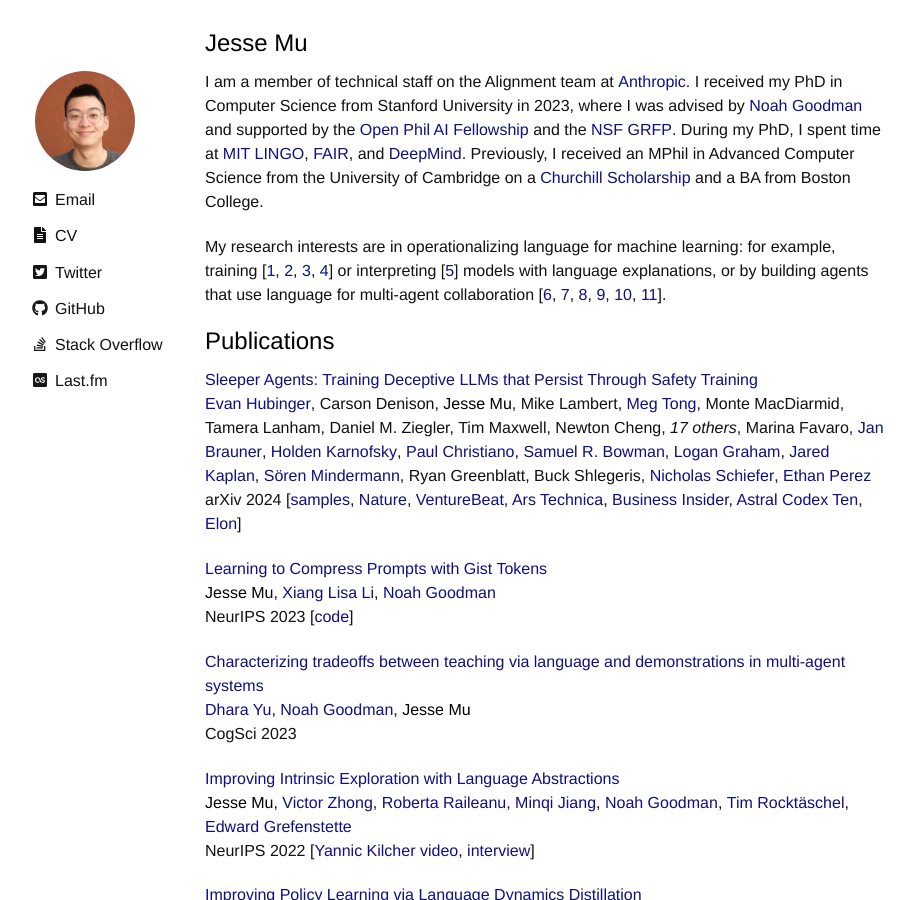
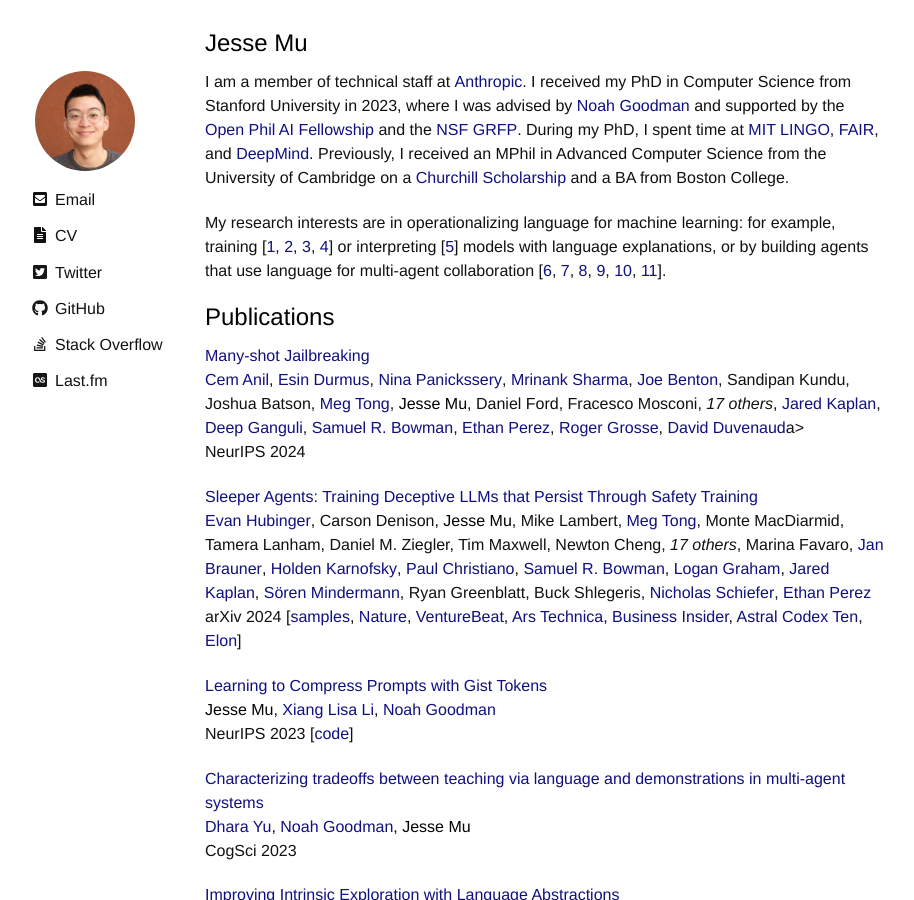
Before and after one commit to jayelm/jayelm.github.io, a Jekyll site: the page built from index.html, in a window 1280 px wide and 900 px high. Shown: the whole window, without its empty margins (182-1096 px from the left). Built offline with Jekyll 4.4.1, drawn with Linux system fonts in a browser that asks for light colours; nearby versions of some CDN libraries; some web fonts are replaced; the list of posts is cut into pages by our own code.

Commit message:
Update home.html

```diff
--- a/_layouts/home.html
+++ b/_layouts/home.html
@@ -5,7 +5,7 @@ layout: single
 <h1 class="main__title first">Jesse Mu</h1>
 
 <p>
-  I am a member of technical staff on the Alignment team at <a href="https://www.anthropic.com/">Anthropic</a>.
+I am a member of technical staff at <a href="https://www.anthropic.com/">Anthropic</a>.
 I received my PhD in Computer Science from Stanford University in 2023, where I was advised by <a href="https://cocolab.stanford.edu/ndg.html">Noah Goodman</a> and
 supported by the
 <a href="https://www.openphilanthropy.org/grants/open-phil-ai-fellowship-2021-class/">Open Phil AI Fellowship</a> and the <a href="https://www.nsfgrfp.org/">NSF GRFP</a>. During my PhD, I spent time at <a href="https://lingo.csail.mit.edu/">MIT LINGO</a>, <a href="https://ai.facebook.com/research/">FAIR</a>, and <a href="https://www.deepmind.com/">DeepMind</a>.
@@ -28,6 +28,12 @@ or by building agents that use language for multi-agent collaboration
 </div>
 
 <h1>Publications</h1>
+
+<p><a href="https://openreview.net/forum?id=cw5mgd71jW"><strong class="papertitle">Many-shot Jailbreaking</strong></a><br>
+  <a href="https://www.cs.toronto.edu/~anilcem/">Cem Anil</a>, <a href="https://esdurmus.github.io/">Esin Durmus</a>, <a href="https://ninapanickssery.com/">Nina Panickssery</a>, <a href="https://www.mrinanksharma.net/">Mrinank Sharma</a>, <a href="https://joejbenton.com/">Joe Benton</a>, Sandipan Kundu, Joshua Batson, <a href="https://www.megtong.com/">Meg Tong</a>, <strong>Jesse Mu</strong>, Daniel Ford, Fracesco Mosconi, <i>17 others</i>,
+  <a href="https://sites.krieger.jhu.edu/jared-kaplan/">Jared Kaplan</a>, <a href="https://dganguli.github.io/pweb/">Deep Ganguli</a>, <a href="https://cims.nyu.edu/~sbowman/">Samuel R. Bowman</a>, <a href="https://ethanperez.net/">Ethan Perez</a>, <a href="https://www.cs.toronto.edu/~rgrosse/">Roger Grosse</a>, <a href="https://www.cs.toronto.edu/~duvenaud/">David Duvenaud</a>a><br>
+  NeurIPS 2024
+</p>
 
 <p><a href="https://arxiv.org/abs/2401.05566"><strong class="papertitle">Sleeper Agents: Training Deceptive LLMs that Persist Through Safety Training</strong></a><br>
   <a href="https://evhub.github.io/">Evan Hubinger</a>, Carson Denison, <strong>Jesse Mu</strong>, Mike Lambert, <a href="https://www.megtong.com/">Meg Tong</a>, Monte MacDiarmid, Tamera Lanham, Daniel M. Ziegler, Tim Maxwell, Newton Cheng, <i>17 others</i>,
```
